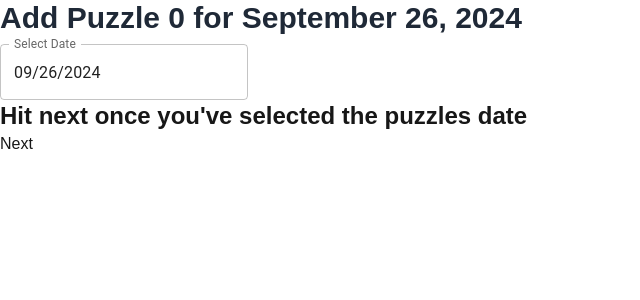
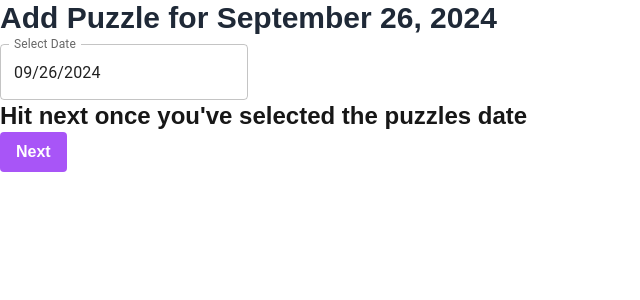
Before and after one commit to JoshuaOStafford/mini-cross-hustler, a Next.js app: page /add_puzzle in a window 1280 px wide. Shown: the top 300 px of the page, without its empty margins (0-640 px from the left). Built offline with nearby package versions, Linux system fonts and the light colour scheme.

Commit message:
Formatting changes on AddPuzzle, added logic to prevent time=0 submissions

```diff
--- a/app/components/AddPuzzle.tsx
+++ b/app/components/AddPuzzle.tsx
@@ -31,8 +31,13 @@ const AddPuzzle = () => {
     const [words, setWords] = useState<string[]>([]);
     const [wordsData, setWordsData] = useState<Word[]>([]);
     const [currentStep, setCurrentStep] = useState<Step>(Step.Date);
+    const [error, setError] = useState<string | null>(null);
 
     async function handleSubmit() {
+        if (time === 0) {
+            setError("Time must be greater than 0");
+            return;
+        }
         try {
             const response = await axios.post("http://localhost:4000/puzzle", {
                 date,
@@ -52,25 +57,35 @@ const AddPuzzle = () => {
 
     return (
         <div>
-        <h1>Add Puzzle {time} for {date ? dayjs(date).format("MMMM D, YYYY") : ""}</h1>
+        <h1>Add Puzzle for {date ? dayjs(date).format("MMMM D, YYYY") : ""}</h1>
 
-        <DateSelector date={date} setDate={setDate} />
+        {error && <p>{error}</p>}
+        {currentStep === Step.Date && <DateSelector date={date} setDate={setDate} />}
 
         <Instructions currentStep={currentStep} />
 
         {(currentStep === Step.Structure || currentStep === Step.WordInfo) && <PuzzleStructure structure={structure} setStructure={setStructure} />}
         {currentStep === Step.Time && <TimeSelector time={time} setTime={setTime} />}
-        {currentStep === Step.Time && <button
-            onClick={handleSubmit}
-            className="bg-green-500 hover:bg-green-700 text-white font-bold py-2 px-4 rounded"
-        >
-            Submit Puzzle
-        </button>}
+
 
 
         <div className="flex space-x-2">
-            {currentStep > Step.Structure && <button onClick={() => setCurrentStep(currentStep - 1)}>Back</button>}
-            {currentStep < Step.Submitted && <button onClick={() => setCurrentStep(currentStep + 1)}>Next</button>}
+            {currentStep > Step.Date &&
+                <button
+                className="bg-blue-500 hover:bg-blue-700 text-white font-bold py-2 px-4 rounded"
+                onClick={() => setCurrentStep(currentStep - 1)}>Back</button>}
+
+            {currentStep < Step.Time &&
+                <button
+                className="bg-purple-500 hover:bg-purple-700 text-white font-bold py-2 px-4 rounded"
+                onClick={() => setCurrentStep(currentStep + 1)}>Next</button>}
+
+            {currentStep === Step.Time &&
+                <button
+                    onClick={handleSubmit}
+                    className="bg-green-500 hover:bg-green-700 text-white font-bold py-2 px-4 rounded"
+                >
+                    Submit Puzzle</button>}
         </div>
 
         </div>
```
